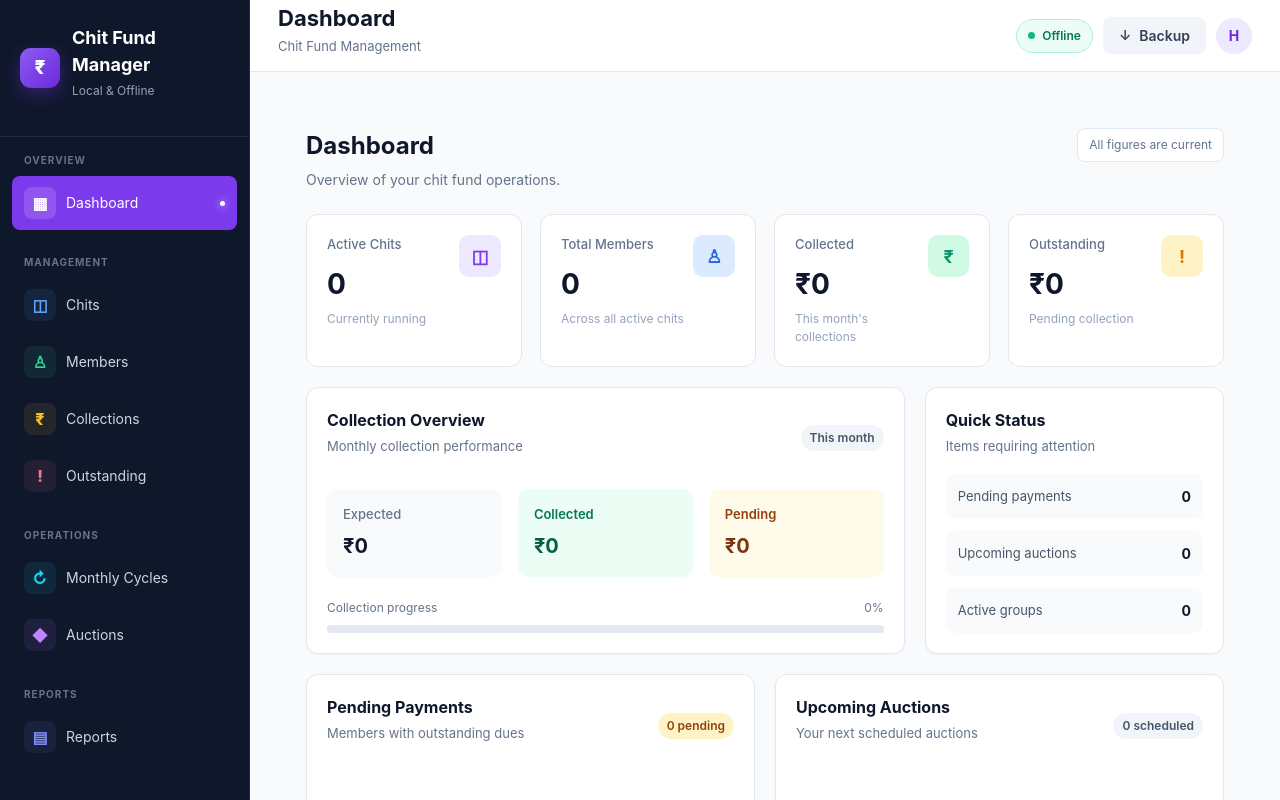
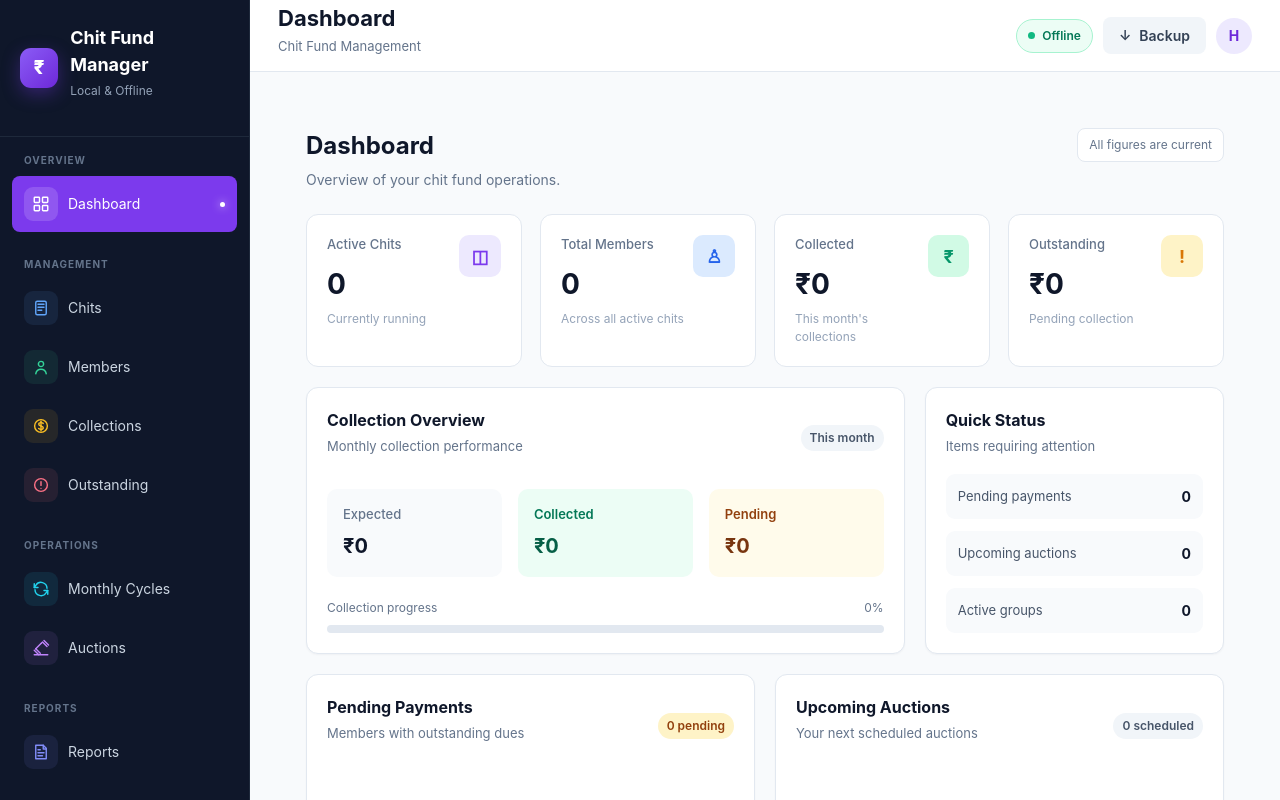
Before and after one commit to leolouis/chit-fund-manager, a React (Vite) app: page / in a window 1280 px wide. Shown: the top 800 px of the page. Built offline with nearby package versions, Linux system fonts and the light colour scheme; the HTML template or start-up script is replaced by a standard one.

Commit message:
Refactor Sidebar component with icon updates

```diff
--- a/src/components/layout/Sidebar.tsx
+++ b/src/components/layout/Sidebar.tsx
@@ -3,36 +3,205 @@ activePage: string;
 onNavigate: (page: string) => void;
 }
 
-const menuSections = [
+type IconName =
+| "dashboard"
+| "chits"
+| "members"
+| "collections"
+| "outstanding"
+| "cycles"
+| "auctions"
+| "reports";
+
+const menuSections: {
+title: string;
+items: {
+id: string;
+label: string;
+icon: IconName;
+color: string;
+}[];
+}[] = [
 {
 title: "Overview",
 items: [
-{ id: "dashboard", label: "Dashboard", icon: "▦", color: "#a78bfa" },
+{
+id: "dashboard",
+label: "Dashboard",
+icon: "dashboard",
+color: "#a78bfa",
+},
 ],
 },
 {
 title: "Management",
 items: [
-{ id: "chits", label: "Chits", icon: "◫", color: "#60a5fa" },
-{ id: "members", label: "Members", icon: "♙", color: "#34d399" },
-{ id: "collections", label: "Collections", icon: "₹", color: "#fbbf24" },
-{ id: "outstanding", label: "Outstanding", icon: "!", color: "#fb7185" },
+{
+id: "chits",
+label: "Chits",
+icon: "chits",
+color: "#60a5fa",
+},
+{
+id: "members",
+label: "Members",
+icon: "members",
+color: "#34d399",
+},
+{
+id: "collections",
+label: "Collections",
+icon: "collections",
+color: "#fbbf24",
+},
+{
+id: "outstanding",
+label: "Outstanding",
+icon: "outstanding",
+color: "#fb7185",
+},
 ],
 },
 {
 title: "Operations",
 items: [
-{ id: "cycles", label: "Monthly Cycles", icon: "↻", color: "#22d3ee" },
-{ id: "auctions", label: "Auctions", icon: "◆", color: "#c084fc" },
+{
+id: "cycles",
+label: "Monthly Cycles",
+icon: "cycles",
+color: "#22d3ee",
+},
+{
+id: "auctions",
+label: "Auctions",
+icon: "auctions",
+color: "#c084fc",
+},
 ],
 },
 {
 title: "Reports",
 items: [
-{ id: "reports", label: "Reports", icon: "▤", color: "#818cf8" },
+{
+id: "reports",
+label: "Reports",
+icon: "reports",
+color: "#818cf8",
+},
 ],
 },
 ];
+
+function MenuIcon({
+name,
+color,
+}: {
+name: IconName;
+color: string;
+}) {
+const common = {
+width: 18,
+height: 18,
+viewBox: "0 0 24 24",
+fill: "none",
+stroke: "currentColor",
+strokeWidth: 1.9,
+strokeLinecap: "round" as const,
+strokeLinejoin: "round" as const,
+};
+
+switch (name) {
+case "dashboard":
+return (
+<svg {...common}>
+<rect x="3" y="3" width="7" height="7" rx="1" />
+<rect x="14" y="3" width="7" height="7" rx="1" />
+<rect x="3" y="14" width="7" height="7" rx="1" />
+<rect x="14" y="14" width="7" height="7" rx="1" />
+</svg>
+);
+
+case "chits":
+  return (
+    <svg {...common}>
+      <rect x="5" y="3" width="14" height="18" rx="2" />
+      <path d="M8 7h8" />
+      <path d="M8 11h8" />
+      <path d="M8 15h5" />
+    </svg>
+  );
+
+case "members":
+  return (
+    <svg {...common}>
+      <circle cx="12" cy="8" r="3.5" />
+      <path d="M5 21c.8-4 3.2-6 7-6s6.2 2 7 6" />
+    </svg>
+  );
+
+case "collections":
+  return (
+    <svg {...common}>
+      <circle cx="12" cy="12" r="8.5" />
+      <path d="M15 8.5c-.8-.7-1.8-1-3-1-1.8 0-3 .9-3 2.1 0 3.2 6 1.5 6 4.7 0 1.3-1.2 2.2-3 2.2-1.2 0-2.3-.4-3.1-1.1" />
+      <path d="M12 5.5v13" />
+    </svg>
+  );
+
+case "outstanding":
+  return (
+    <svg {...common}>
+      <circle cx="12" cy="12" r="8.5" />
+      <path d="M12 7.5v5" />
+      <circle
+        cx="12"
+        cy="16.5"
+        r="0.8"
+        fill="currentColor"
+        stroke="none"
+      />
+    </svg>
+  );
+
+case "cycles":
+  return (
+    <svg {...common}>
+      <path d="M20 11a8 8 0 0 0-14.8-4L3 10" />
+      <path d="M3 5v5h5" />
+      <path d="M4 13a8 8 0 0 0 14.8 4L21 14" />
+      <path d="M21 19v-5h-5" />
+    </svg>
+  );
+
+case "auctions":
+  return (
+    <svg {...common}>
+      <path d="M14 4l6 6" />
+      <path d="M16 2l6 6" />
+      <path d="M13 5L5 13" />
+      <path d="M3 15l6 6" />
+      <path d="M5 13l6 6" />
+      <path d="M3 21h18" />
+    </svg>
+  );
+
+case "reports":
+  return (
+    <svg {...common}>
+      <path d="M5 3h10l4 4v14H5z" />
+      <path d="M15 3v5h4" />
+      <path d="M8 13h8" />
+      <path d="M8 17h6" />
+      <path d="M8 9h3" />
+    </svg>
+  );
+
+default:
+  return null;
+
+
+}
+}
 
 function Sidebar({
 activePage,
@@ -59,12 +228,11 @@ background:
 display: "flex",
 alignItems: "center",
 justifyContent: "center",
-color: "#ffffff",
+color: "#fff",
 fontSize: "19px",
 fontWeight: 800,
 boxShadow:
-"0 6px 18px rgba(124, 58, 237, 0.35)",
-flexShrink: 0,
+"0 6px 18px rgba(124,58,237,.35)",
 }}
 >
 ₹
@@ -125,37 +293,32 @@ flexShrink: 0,
                 marginBottom: "3px",
               }}
             >
-              {/* Icon */}
               <span
                 style={{
-                  width: "32px",
-                  height: "32px",
-                  minWidth: "32px",
-                  borderRadius: "8px",
+                  width: "34px",
+                  height: "34px",
+                  minWidth: "34px",
+                  borderRadius: "9px",
                   display: "flex",
                   alignItems: "center",
                   justifyContent: "center",
-                  backgroundColor: isActive
-                    ? "rgba(255,255,255,0.15)"
+                  background: isActive
+                    ? "rgba(255,255,255,.15)"
                     : `${item.color}18`,
                   color: isActive
                     ? "#ffffff"
                     : item.color,
-                  fontSize: "16px",
-                  lineHeight: 1,
-                  fontWeight: 800,
-                  flexShrink: 0,
-                  textAlign: "center",
                 }}
               >
-                {item.icon}
+                <MenuIcon
+                  name={item.icon}
+                  color={item.color}
+                />
               </span>
 
-              {/* Label */}
               <span
                 style={{
                   flex: 1,
-                  minWidth: 0,
                   textAlign: "left",
                   lineHeight: "20px",
                 }}
@@ -163,18 +326,15 @@ flexShrink: 0,
                 {item.label}
               </span>
 
-              {/* Active indicator */}
               {isActive && (
                 <span
                   style={{
                     width: "5px",
                     height: "5px",
-                    minWidth: "5px",
                     borderRadius: "50%",
                     background: "#ffffff",
                     boxShadow:
-                      "0 0 8px rgba(255,255,255,0.8)",
-                    flexShrink: 0,
+                      "0 0 8px rgba(255,255,255,.8)",
                   }}
                 />
               )}
@@ -191,7 +351,7 @@ flexShrink: 0,
       marginTop: "auto",
       padding: "16px",
       borderTop:
-        "1px solid rgba(148, 163, 184, 0.12)",
+        "1px solid rgba(148,163,184,.12)",
     }}
   >
     <div
@@ -207,11 +367,10 @@ flexShrink: 0,
         style={{
           width: "8px",
           height: "8px",
-          minWidth: "8px",
           borderRadius: "50%",
           background: "#22c55e",
           boxShadow:
-            "0 0 8px rgba(34,197,94,0.6)",
+            "0 0 8px rgba(34,197,94,.6)",
         }}
       />
 
```
